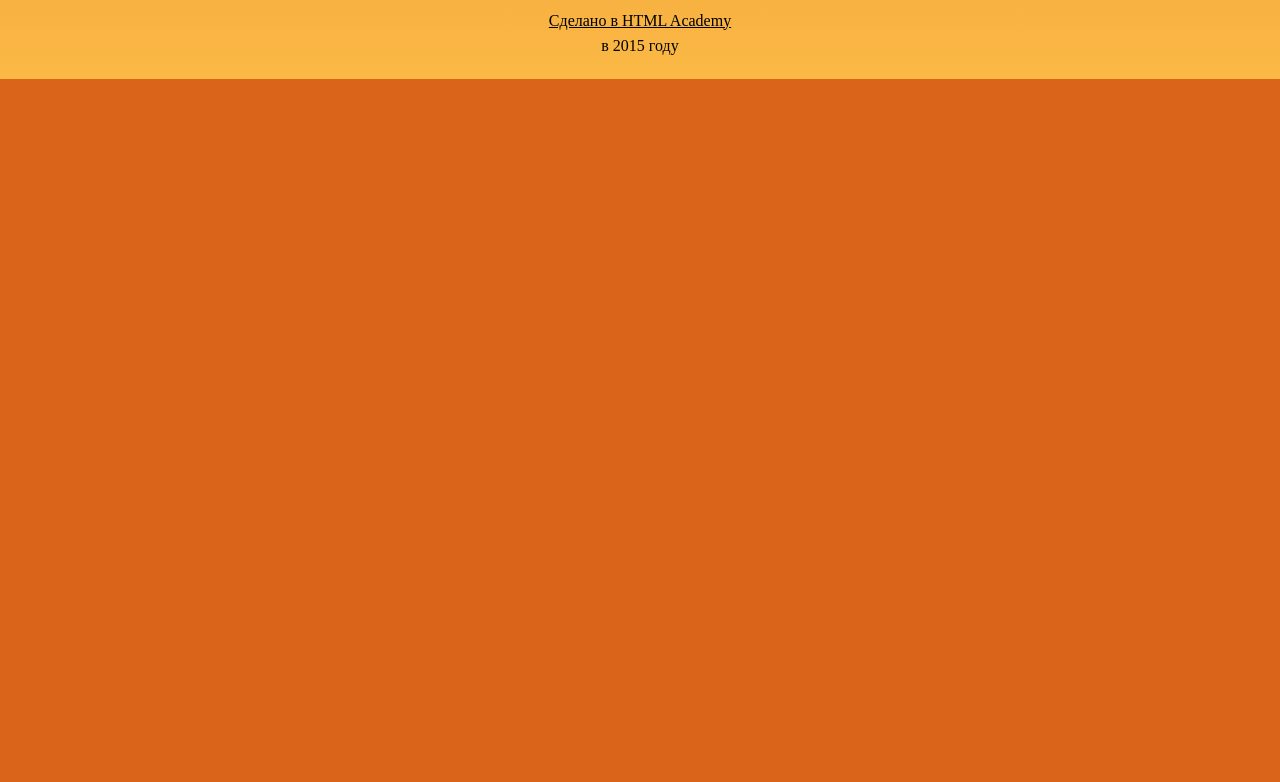
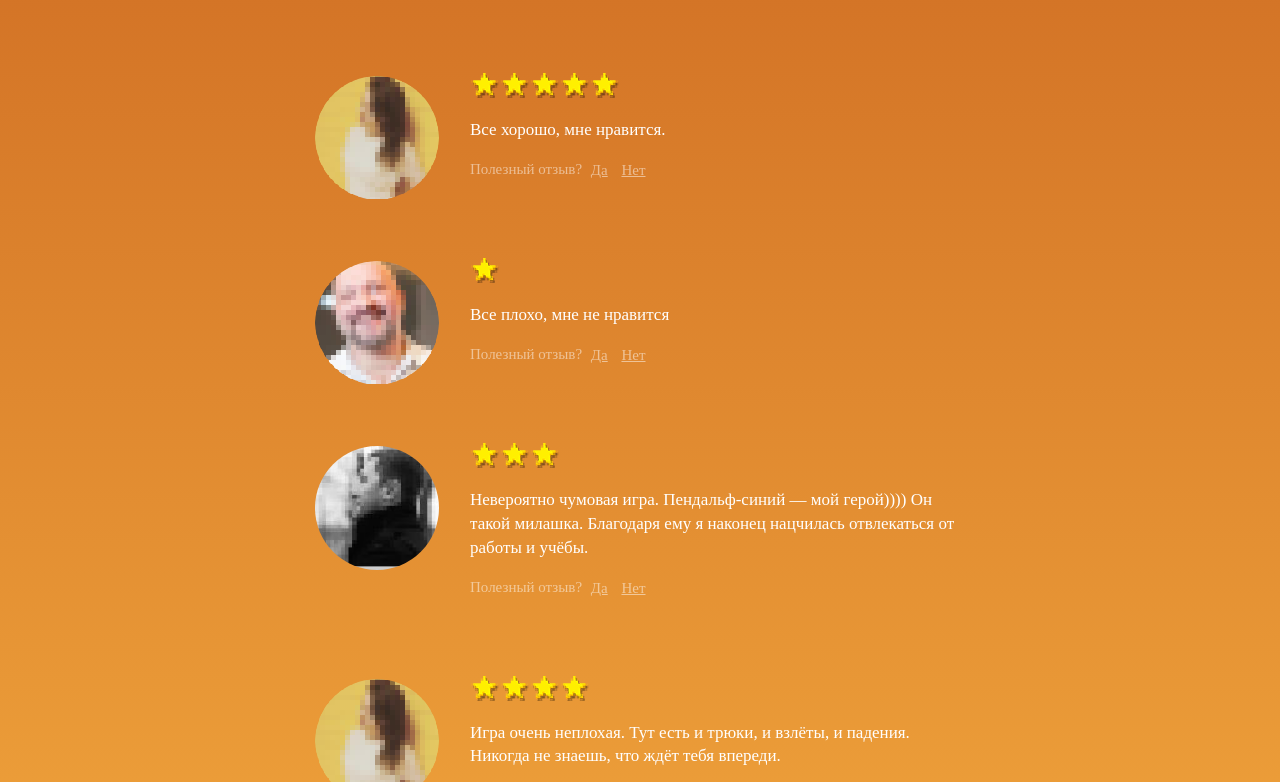
Before and after one commit to dariyu/9308-code-and-magick, a website: page index.html in a window 1280 px wide. Shown: the part 1895-2677 px from the top of the page. Before the commit the page ends 1974 px from the top, so only its background shows below. Drawn offline with Linux system fonts and the light colour scheme; a web font is replaced by a local one.

Commit message:
Шаблонизация
Вставка отзывов

```diff
--- a/data/reviews.js
+++ b/data/reviews.js
@@ -2,7 +2,7 @@ var reviews = [
   {
     "author": {
       "name": "Иванов Иван",
-      "picture": "img/user-1.png"
+      "picture": "img/user-1.jpg"
     },
     "rating": 2,
     "description": "Плохая игра: слишком сильно затягивает и невозможно оторваться. Я потерял работу, учебу, девушку и дар речи, но продолжаю играть. Это призыв о помощи: спасите."
@@ -10,7 +10,7 @@ var reviews = [
   {
     "author": {
       "name": "Ксения Собчак",
-      "picture": "img/use21d.png"
+      "picture": "img/user-3.png"
     },
     "rating": 5,
     "description": "Все хорошо, мне нравится."
@@ -26,7 +26,7 @@ var reviews = [
   {
     "author": {
       "name": "Мария Антуанетта",
-      "picture": "img/user-1.png"
+      "picture": "img/user-1.jpg"
     },
     "rating": 3,
     "description": "Невероятно чумовая игра. Пендальф-синий — мой герой)))) Он такой милашка. Благодаря ему я наконец нацчилась отвлекаться от работы и учёбы."
@@ -42,7 +42,7 @@ var reviews = [
   {
     "author": {
       "name": "Гейб Ньюэлл",
-      "picture": "img/user-1.png"
+      "picture": "img/user-1.jpg"
     },
     "rating": 5,
     "description": "Игра очень интересная. Нравится возможность выбирать между героями, а самое крутое, что есть альтернативные концовки в игре. Она точно стоит своих денег."
--- a/index.html
+++ b/index.html
@@ -76,12 +76,12 @@
 
     <fieldset class="review-form-group">
       <label for="review-name" class="review-form-label">Имя</label><br>
-      <input type="text" name="review-name" id="review-name" class="review-form-field review-form-field-name">
+      <input type="text" name="review-name" id="review-name" class="review-form-field review-form-field-name" required>
     </fieldset>
 
     <fieldset class="review-form-group">
       <label for="review-text" class="review-form-label">Отзыв</label><br>
-      <textarea name="review-text" id="review-text" class="review-form-field review-form-field-text" cols="32" rows="8"></textarea>
+      <textarea name="review-text" id="review-text" class="review-form-field review-form-field-text" cols="32" rows="8" required></textarea>
     </fieldset>
 
     <div class="review-form-controls">
@@ -108,7 +108,11 @@
   </article>
 </template>
 
+<script src="js/cookies.js"></script>
+<script src="data/reviews.js"></script>
 <script src="js/form.js"></script>
+<script src="js/form-validate.js"></script>
+<script src="js/reviews.js"></script>
 
 </body>
 </html>
--- a/js/form-validate.js
+++ b/js/form-validate.js
@@ -1,4 +1,4 @@
-var restoreValueFromCookies = function(form) {
+( function () {var restoreValueFromCookies = function(form) {
     if (docCookies.hasItem(formReviewName.name)) {
         formReviewName.value = docCookies.getItem(formReviewName.name);
     }
@@ -44,3 +44,4 @@ formReview.addEventListener('submit', function(evt) {
 });
 
 restoreValueFromCookies(formReview);
+}) ();
--- /dev/null
+++ b/js/reviews.js
@@ -0,0 +1,47 @@
+(function() {
+  var ratingClass = {
+    '1' : 'review-rating-one',
+    '2' : 'review-rating-two',
+    '3' : 'review-rating-three',
+    '4' : 'review-rating-four',
+    '5' : 'review-rating-five'
+  }
+
+  var reviewsFilter = document.querySelector('.reviews-filter');
+
+  reviewsFilter.classList.add('invisible');
+
+  var reviewsContainer = document.querySelector('.reviews-list');
+  var reviewsTemplate = document.getElementById('review-template');
+  var reviewsFragment = document.createDocumentFragment();
+
+  reviews.forEach(function(review, i) {
+    var newReviewElement = reviewsTemplate.content.children[0].cloneNode(true);
+
+    newReviewElement.querySelector('.review-rating').classList.add(ratingClass[review['rating']]);
+    newReviewElement.querySelector('.review-text').textContent = review['description'];
+
+    reviewsFragment.appendChild(newReviewElement);
+
+    if (review['author']['picture']) {
+      var authorPicture = new Image();
+      authorPicture.src = review['author']['picture'];
+
+      authorPicture.onload = function() {
+        newReviewElement.replaceChild(authorPicture, newReviewElement.childNodes[1]);
+        authorPicture.classList.add('review-author');
+        authorPicture.width = 124;
+        authorPicture.height = 124;
+      }
+
+      authorPicture.onerror = function(evt) {
+        newReviewElement.classList.add('review-load-failure');
+      }
+    }
+  });
+
+  reviewsContainer.appendChild(reviewsFragment);
+
+  reviewsFilter.classList.remove('invisible');
+
+})();
```
